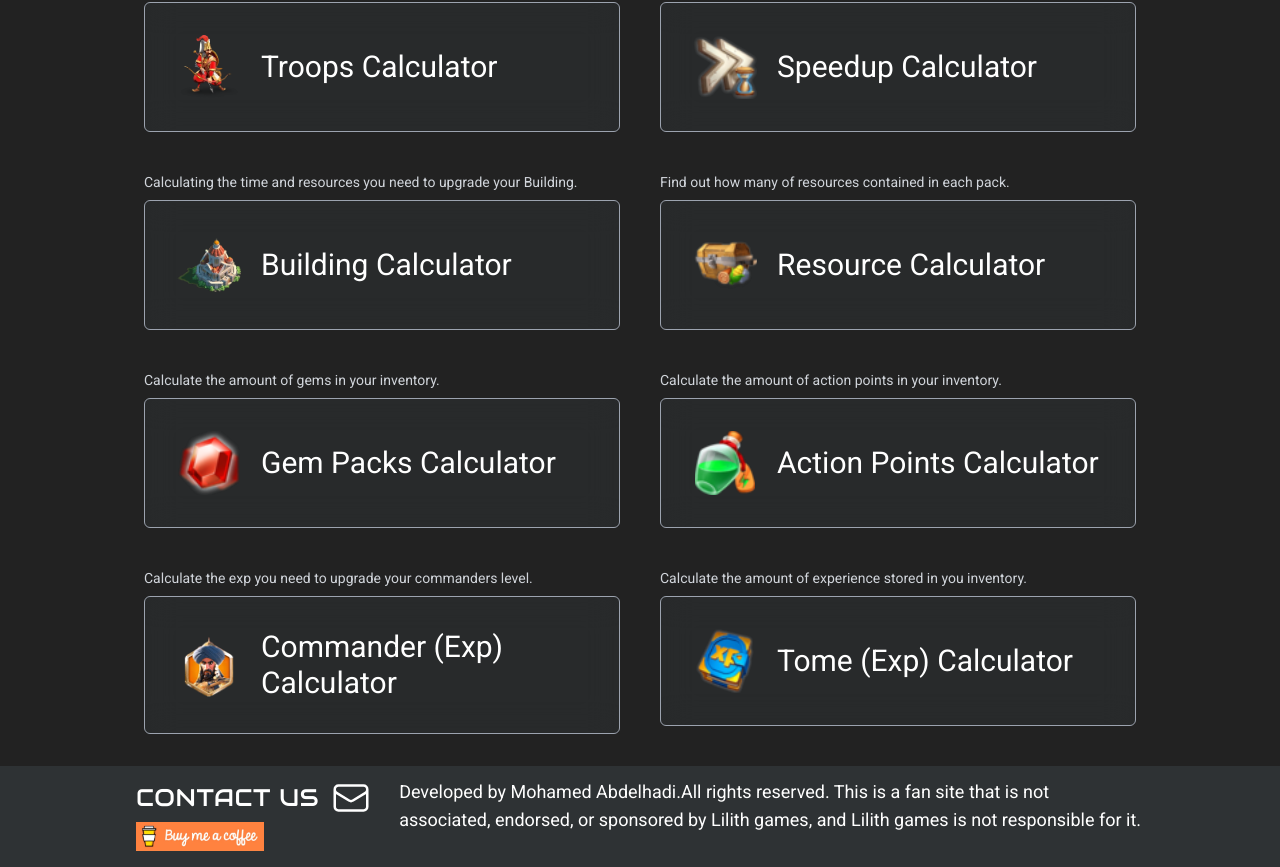
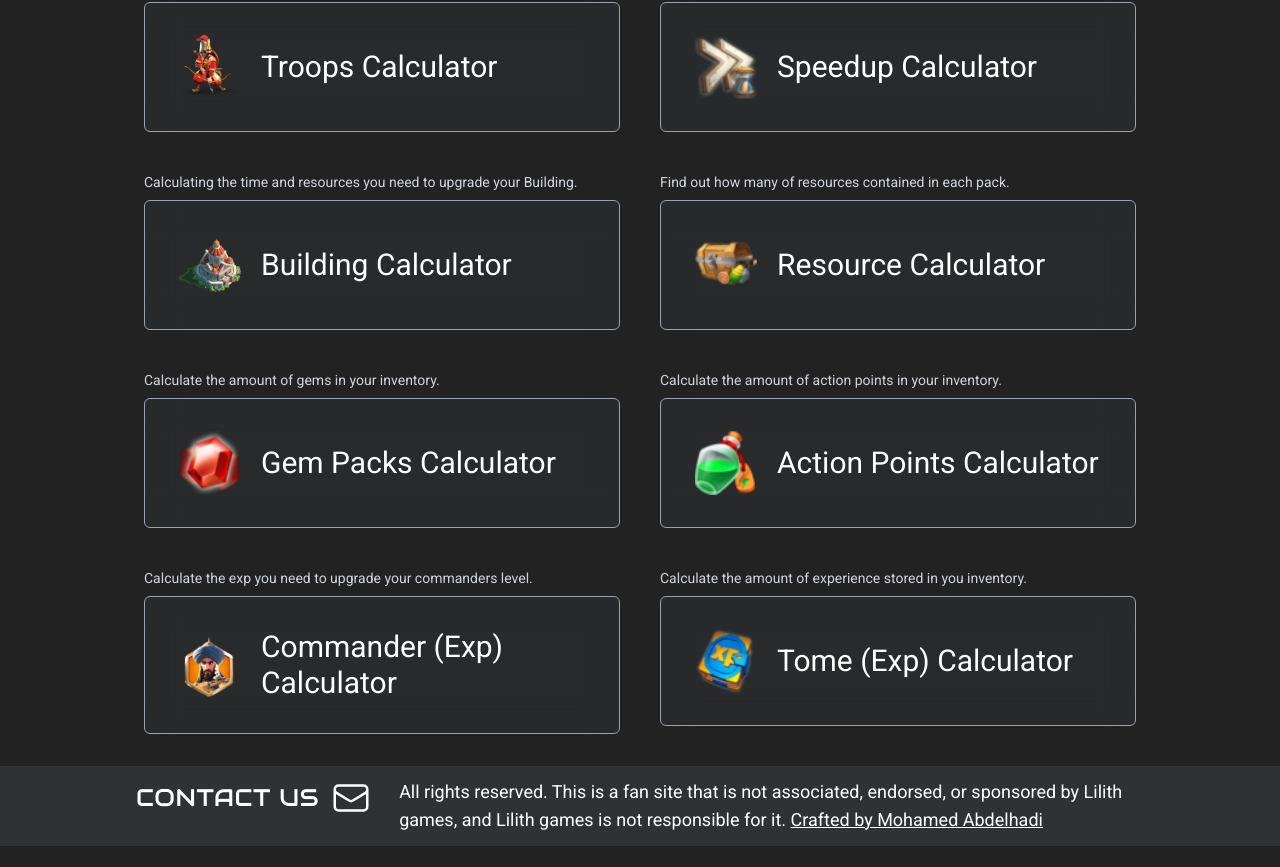
Before and after one commit to momo-dev1/rok-calculator, a Next.js app: page / in a window 1280 px wide. Shown: the part 396-1263 px from the top of the page. After the commit the page ends 1242 px from the top, so only its background shows below. Built offline with nearby package versions, Linux system fonts and the light colour scheme.

Commit message:
refactor: adding crafted by in footer

```diff
--- a/components/shared/Footer.tsx
+++ b/components/shared/Footer.tsx
@@ -1,6 +1,5 @@
 /* eslint-disable @next/next/no-img-element */
 import Link from "next/link";
-import BuyMeCoffe from "/public/assets/buymeacoffe.webp";
 
 const Footer = () => {
   return (
@@ -30,23 +29,15 @@ const Footer = () => {
               </div>
             </a>
           </Link>
-          <Link href="https://www.buymeacoffee.com/rokcalc1">
-            <a className="block w-32 mb-1" target="_blank" rel="noreferrer">
-              <img
-                className="w-full h-full"
-                src={BuyMeCoffe.src}
-                alt="Buy Me A Coffee"
-              />
-            </a>
-          </Link>
         </div>
 
         <div className="space-x-1 text-sm sm:text-base md:text-lg">
-          <span>Developed by Mohamed Abdelhadi.All rights reserved.</span>
+          <span>All rights reserved.</span>
 
           <span>
             This is a fan site that is not associated, endorsed, or sponsored by
-            Lilith games, and Lilith games is not responsible for it.
+            Lilith games, and Lilith games is not responsible for it.{" "}
+            <span className="underline"> Crafted by Mohamed Abdelhadi</span>
           </span>
         </div>
       </div>
```
